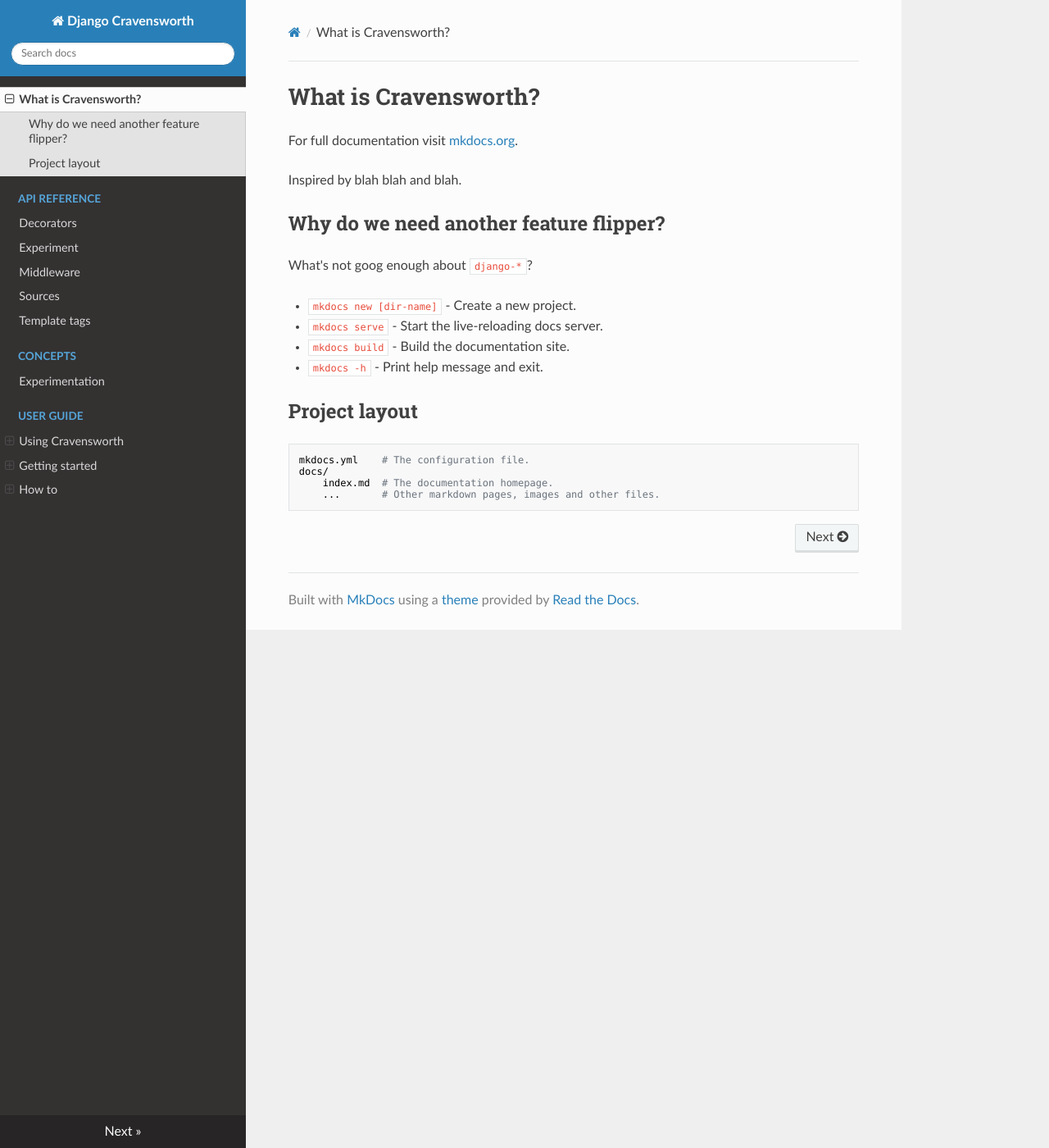
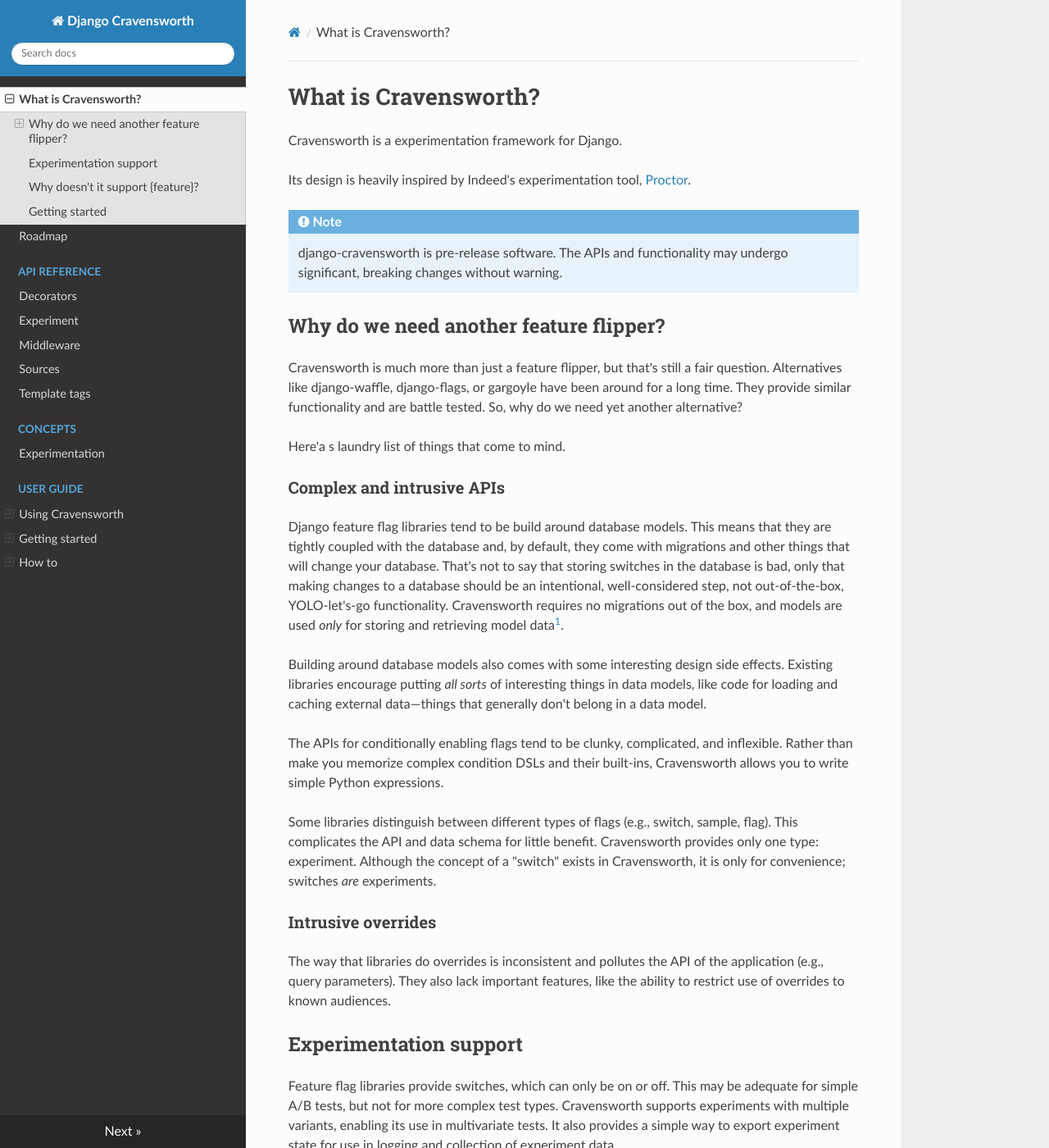
Before and after one commit to hkra/django-cravensworth, an MkDocs documentation site: the page built from docs/index.md, in a window 1280 px wide and 1400 px high. Shown: the whole window at 82% size. Built offline with MkDocs 1.6.1, drawn with Linux system fonts in a browser that asks for light colours; nearby versions of some CDN libraries; some of the changed text lies outside the part shown.

Commit message:
Add more docs and test package index

```diff
--- a/docs/index.md
+++ b/docs/index.md
@@ -1,21 +1,81 @@
 # What is Cravensworth?
 
-For full documentation visit [mkdocs.org](https://www.mkdocs.org).
+Cravensworth is a experimentation framework for Django.
 
-Inspired by blah blah and blah.
+Its design is heavily inspired by Indeed's experimentation tool,
+[Proctor](https://engineering.indeedblog.com/blog/2013/10/announcing-proctor-open-source/).
+
+!!! NOTE
+    django-cravensworth is pre-release software. The APIs and functionality may
+    undergo significant, breaking changes without warning.
 
 ## Why do we need another feature flipper?
 
-What's not goog enough about `django-*`?
+Cravensworth is much more than just a feature flipper, but that's still a fair
+question. Alternatives like django-waffle, django-flags, or gargoyle have been
+around for a long time. They provide similar functionality and are battle
+tested. So, why do we need yet another alternative?
 
-* `mkdocs new [dir-name]` - Create a new project.
-* `mkdocs serve` - Start the live-reloading docs server.
-* `mkdocs build` - Build the documentation site.
-* `mkdocs -h` - Print help message and exit.
+Here'a s laundry list of things that come to mind.
 
-## Project layout
+### Complex and intrusive APIs
 
-    mkdocs.yml    # The configuration file.
-    docs/
-        index.md  # The documentation homepage.
-        ...       # Other markdown pages, images and other files.
+Django feature flag libraries tend to be build around database models. This
+means that they are tightly coupled with the database and, by default, they
+come with migrations and other things that will change your database. That's not
+to say that storing switches in the database is bad, only that making changes to
+a database should be an intentional, well-considered step, not out-of-the-box,
+YOLO-let's-go functionality. Cravensworth requires no migrations out of the box,
+and models are used _only_ for storing and retrieving model data[^1].
+
+[^1]: See the roadmap regarding the future plan for database support.
+
+Building around database models also comes with some interesting design side
+effects. Existing libraries encourage putting _all sorts_ of interesting things
+in data models, like code for loading and caching external data—things that
+generally don't belong in a data model.
+
+The APIs for conditionally enabling flags tend to be clunky, complicated, and
+inflexible. Rather than make you memorize complex condition DSLs and their
+built-ins, Cravensworth allows you to write simple Python expressions.
+
+Some libraries distinguish between different types of flags (e.g., switch,
+sample, flag). This complicates the API and data schema for little benefit.
+Cravensworth provides only one type: experiment. Although the concept of a
+"switch" exists in Cravensworth, it is only for convenience; switches _are_
+experiments.
+
+### Intrusive overrides
+
+The way that libraries do overrides is inconsistent and pollutes the API of the
+application (e.g., query parameters). They also lack important features, like
+the ability to restrict use of overrides to known audiences.
+
+## Experimentation support
+
+Feature flag libraries provide switches, which can only be on or off. This may
+be adequate for simple A/B tests, but not for more complex test types.
+Cravensworth supports experiments with multiple variants, enabling its use in
+multivariate tests. It also provides a simple way to export experiment state for
+use in logging and collection of experiment data.
+
+Other libraries use questionable techniques for determining and tracking variant
+membership that may skew experiment results. Variant pinning using cookies, for
+example, is problematic for experiment rollout. Cookies also don't track well
+when a user moves between devices or browsers. Cravensworth uses hashing with a
+flexible identification strategy for determining user variants. This ensures
+that users are assigned stable variants based on their identities, without the
+use of cookies for storing variants. This is especially useful when a request
+object is not available (in a background job, for example).
+
+## Why doesn't it support {feature}?
+
+We are yet in baby times, here. Not all planned features are implementated, and
+it's possible not all needed features are known or planned.
+
+If you think something important is missing, check if it's in the
+[Roadmap](roadmap.md). If it's not there, create an issue to start a discussion.
+
+## Getting started
+
+Happy experimenting!
--- a/mkdocs.yml
+++ b/mkdocs.yml
@@ -17,3 +17,4 @@
   - admonition
   - pymdownx.details
   - pymdownx.superfences
+  - footnotes
```
Also changed, not shown: pyproject.toml (+7 -1 lines), docs/roadmap.md (added), docs/user-guide/getting-started/quickstart.md (added), 1 other file.
